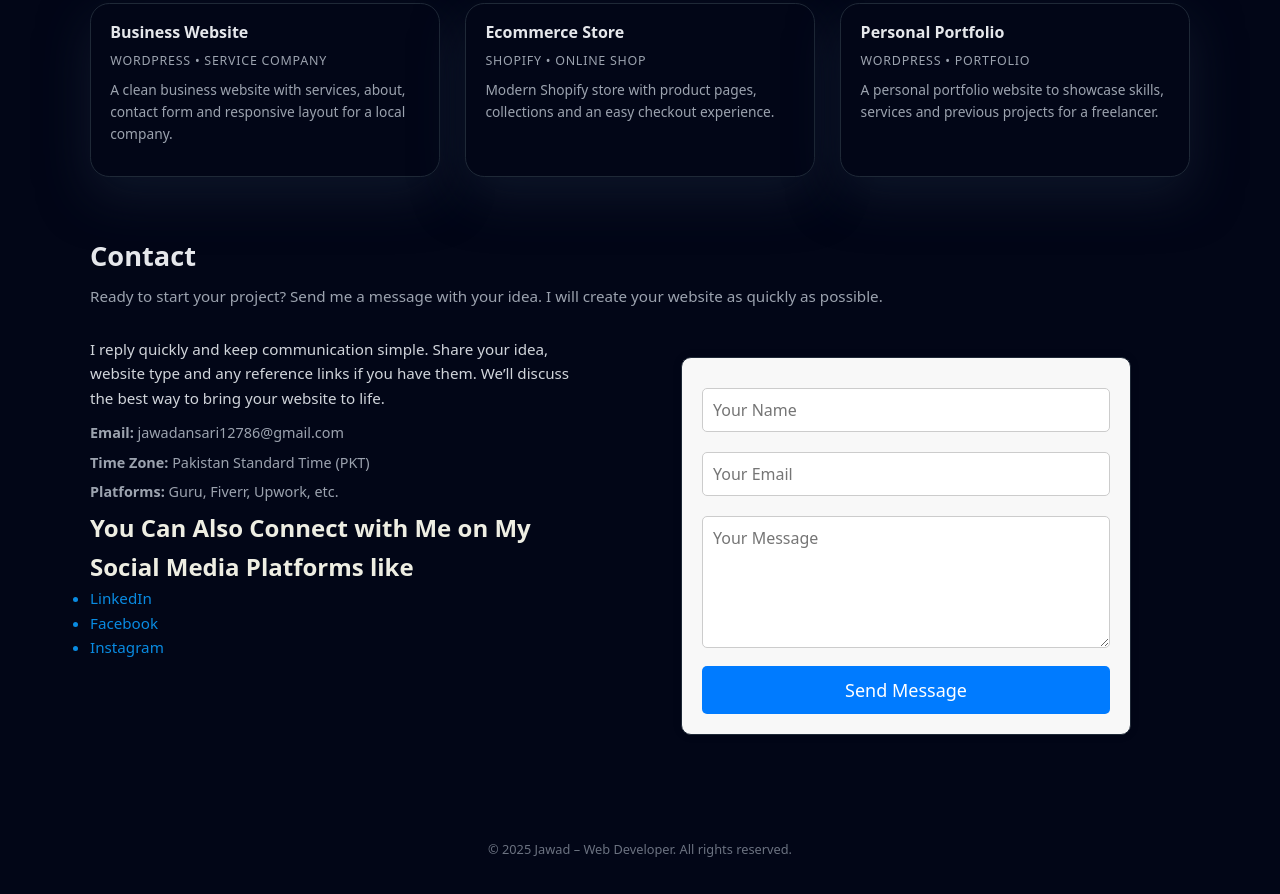
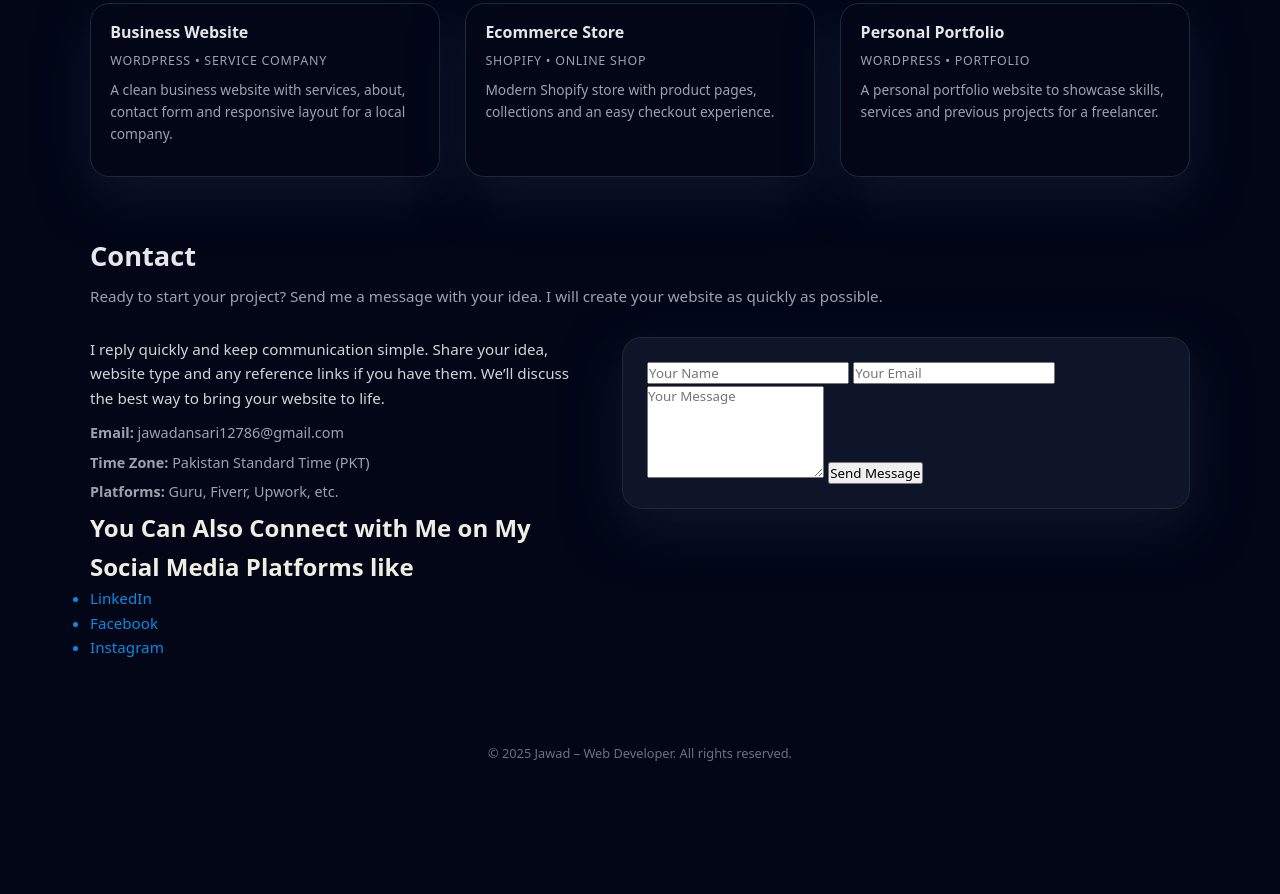
Before and after one commit to jawadansari12786-ops/portfoliowebsite, a plain HTML site: page home.html in a window 1280 px wide. Shown: the part 1898-2792 px from the top of the page. After the commit the page ends 2697 px from the top, so only its background shows below. Drawn offline with nearby package versions, Linux system fonts and the light colour scheme.

Commit message:
Update home.html

```diff
--- a/home.html
+++ b/home.html
@@ -947,46 +947,6 @@
 
      <!-- ===================== CONTACT FORM ===================== -->
 
-<!-- EmailJS Library -->
-<script src="https://cdn.jsdelivr.net/npm/emailjs-com@3/dist/email.min.js"></script>
-
-<style>
-  .contact-form{
-    width: 100%;
-    max-width: 450px;
-    margin: 20px auto;
-    padding: 20px;
-    border-radius: 10px;
-    background: #f8f8f8;
-    box-shadow: 0 0 10px rgba(0,0,0,0.1);
-    font-family: Arial, sans-serif;
-  }
-
-  .contact-form input,
-  .contact-form textarea {
-    width: 100%;
-    padding: 10px;
-    margin: 10px 0;
-    border-radius: 5px;
-    border: 1px solid #ccc;
-    font-size: 16px;
-  }
-
-  .contact-form button {
-    width: 100%;
-    padding: 12px;
-    background: #007bff;
-    border: none;
-    color: white;
-    font-size: 18px;
-    border-radius: 5px;
-    cursor: pointer;
-  }
-
-  .contact-form button:hover {
-    background: #0056b3;
-  }
-</style>
 
 <div class="contact-form">
   <form id="contactForm">
@@ -1001,26 +961,7 @@
   </form>
 </div>
 
-<!-- ===================== JAVASCRIPT ===================== -->
-<script>
-  emailjs.init("03CYnb35vEpFING69"); // <-- apni public key lagao
 
-  document.getElementById("contactForm").addEventListener("submit", function (e) {
-    e.preventDefault();
-
-    emailjs.sendForm("service_163pntw", "template_a0a7igh", this)
-      .then(() => {
-        alert("Message sent successfully!");
-        document.getElementById("contactForm").reset();
-      })
-      .catch((error) => {
-        console.error("EmailJS Error:", error);
-        alert("Message failed to send!");
-      });
-  });
-</script>
-
-<!-- =================== END CONTACT FORM =================== -->
 
     </div>
   </div>
```
